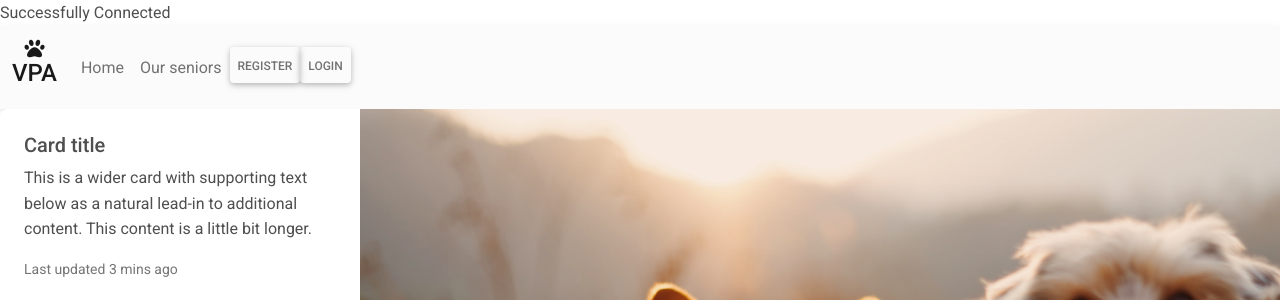
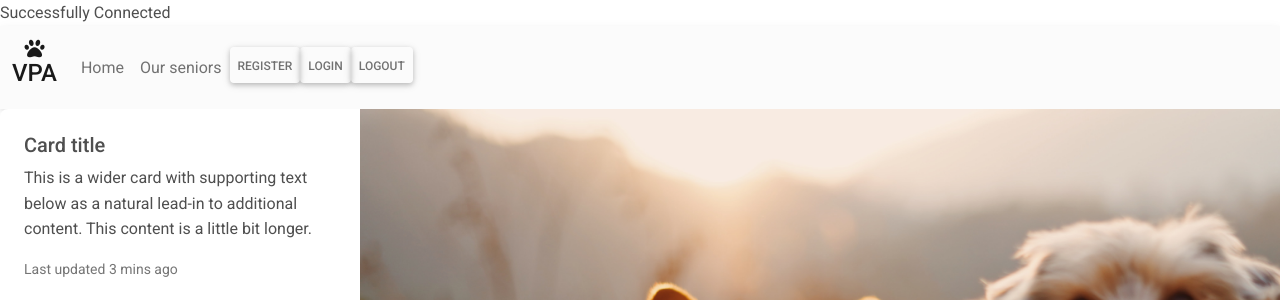
Before and after one commit to nat-oku/FE21-CR11-Natalia, a PHP site: page /home.php in a window 1280 px wide; the page is wider, and only the part inside the window is pictured. Shown: the top 300 px of that part. Run offline with PHP 8.4, Linux system fonts and the light colour scheme; some libraries are stand-ins or nearby versions.

Commit message:
updating navbar with logout link

```diff
--- a/loginUser/partials/navbar.php
+++ b/loginUser/partials/navbar.php
@@ -22,6 +22,9 @@
         <li class="nav-item">
           <a class="btn nav-link" href="login.php">Login</a>
         </li>
+        <li class="nav-item">
+          <a class="btn nav-link" href="logout.php">Logout</a>
+        </li>
       </ul>
     </div>
   </div>
```
